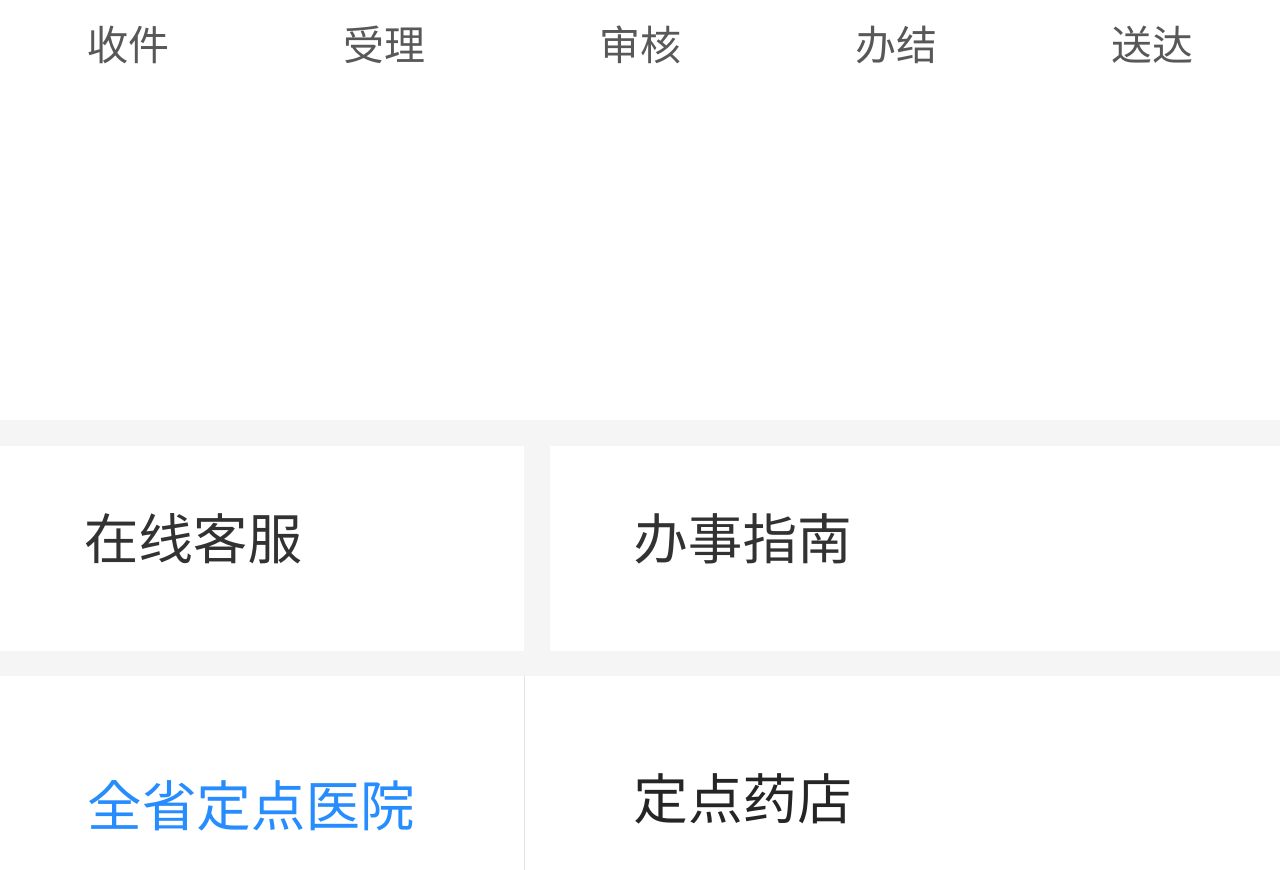
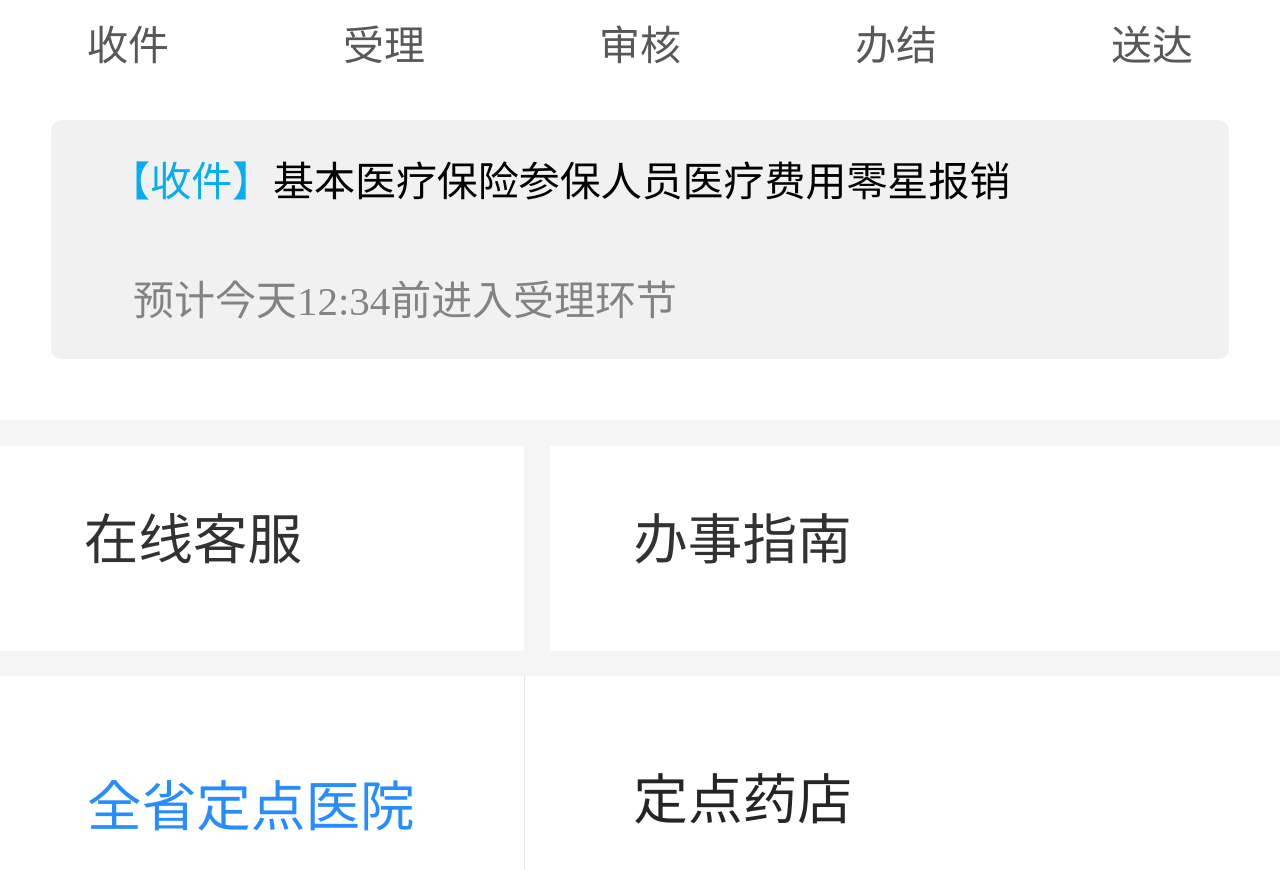
Before and after one commit to YinYuJia/ybapp, a Vue app: page /#/Work in a window 1280 px wide. Shown: the part 1120-1990 px from the top of the page. Built offline with nearby package versions, Linux system fonts and the light colour scheme.

Commit message:
MyItems样式完善

```diff
--- a/src/components/commonComponent/Work/MyItems.vue
+++ b/src/components/commonComponent/Work/MyItems.vue
@@ -29,12 +29,24 @@
             </el-col>
         </el-row>
         <!-- 信息 -->
+        <div class="ItemMsg">
+            <div class="MsgTitle">
+                <span>【{{msg_type}}】</span><span>{{msg_title}}</span>
+            </div>
+            <div class="MsgText"><span>{{msg_text}}</span></div>
+        </div>
     </div>
 </template>
 
 <script>
 export default {
-
+    data() {
+        return {
+            msg_type: '收件',
+            msg_title: '基本医疗保险参保人员医疗费用零星报销',
+            msg_text: '预计今天12:34前进入受理环节'
+        }
+    }
 }
 </script>
 
@@ -104,5 +116,35 @@ export default {
                 }
             }
         }
+        .ItemMsg{
+            height: 1.4rem;
+            width: 6.9rem;
+            background: #F1F1F1;
+            border-radius: .06rem;
+            margin: auto;
+            text-align: left;
+            display: flex;
+            flex-direction: column;
+            justify-content: space-around;
+            .MsgTitle{
+                margin-left: .34rem;
+                font-family: PingFangSC-Regular;
+                font-size: .24rem;
+                color: #000000;
+                letter-spacing: 0;
+                line-height: .33rem;
+                span:first-child{
+                    color: #05AEF0;
+                }
+            }
+            .MsgText{
+                margin-left: .48rem;
+                opacity: 0.45;
+                font-family: PingFangSC-Regular;
+                font-size: .24rem;
+                color: #000000;
+                letter-spacing: 0;
+            }
+        }
     }
 </style>
```
